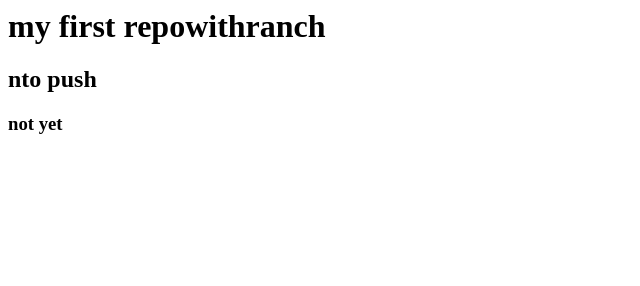
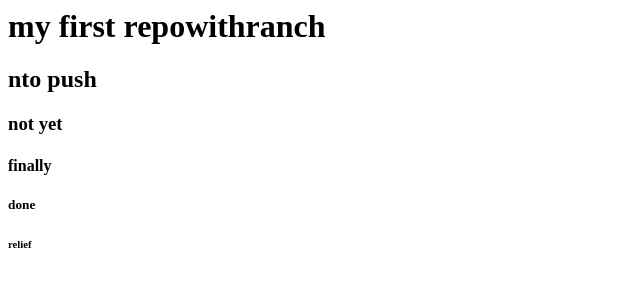
Before and after one commit to SamiShah8/test_repo, a plain HTML site: page index.html in a window 1280 px wide. Shown: the whole page, without its empty margins (0-640 px from the left). Drawn offline with Linux system fonts and the light colour scheme.

Commit message:
modified

```diff
--- a/index.html
+++ b/index.html
@@ -3,5 +3,8 @@
         <h1>my first repowithranch</h1>
         <h2>nto push</h2>
         <h3>not yet</h3>
+        <h4>finally</h4>
+        <h5>done</h5>
+        <h6>relief</h6>
     </body>
 </html>
```
